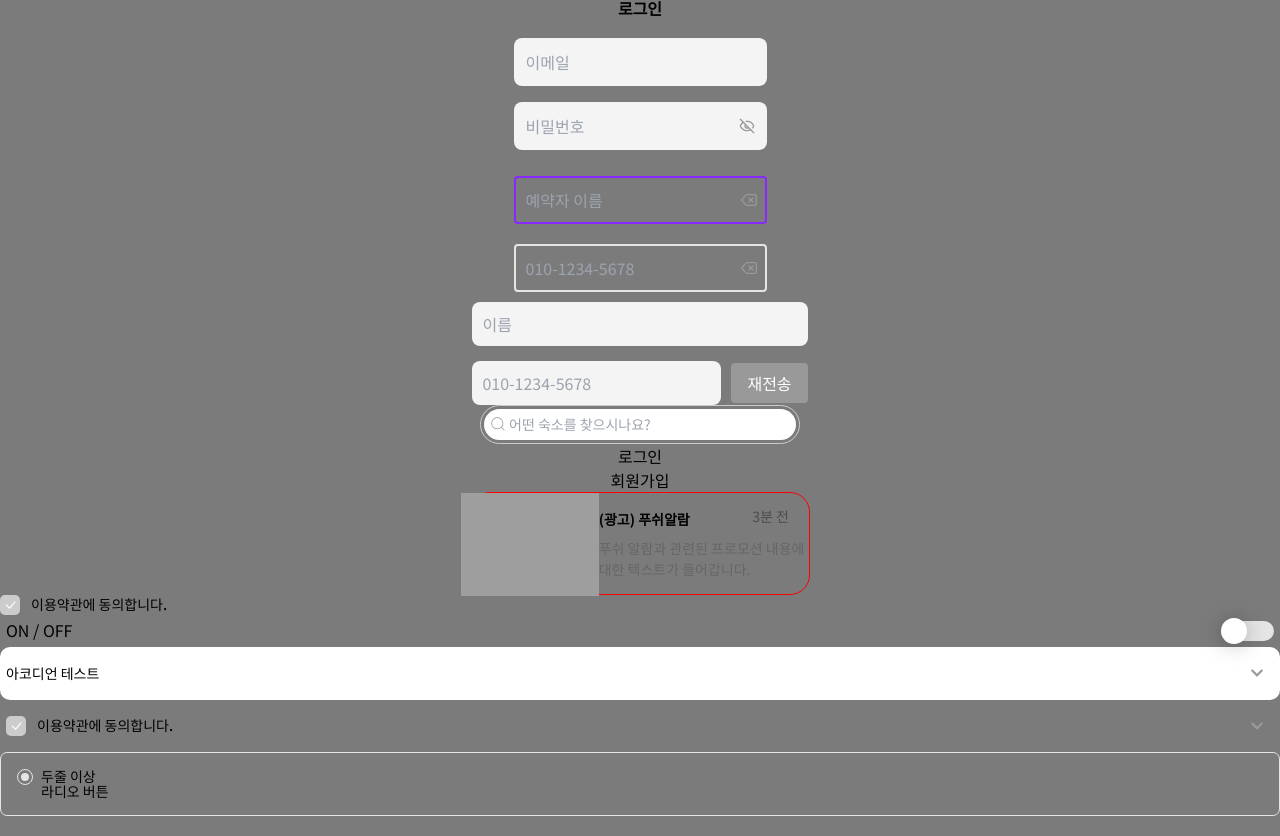
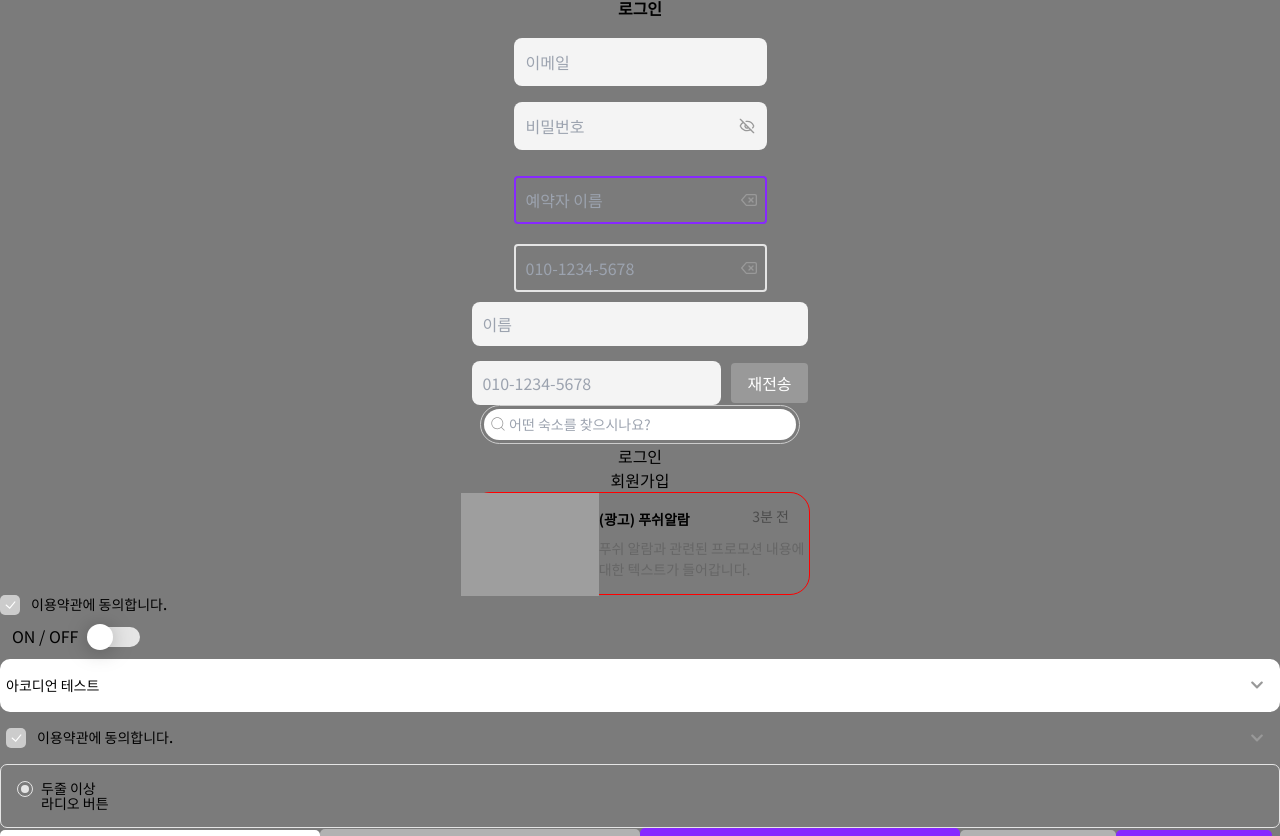
Before and after one commit to blackandwhite-developers/blackandwhite-dev-front, a Next.js app: page / in a window 1280 px wide. Shown: the top 836 px of the page. Built offline with nearby package versions, Linux system fonts and the light colour scheme; grey boxes are pictures that could not be loaded.

Commit message:
[최병호] 컴포넌트 수정

```diff
--- a/src/app/ProductList/page.tsx
+++ /dev/null
@@ -1,31 +0,0 @@
-import { DisableBtn } from "../components/Button/DisableBtn";
-import { NomalBtn } from "../components/Button/NomalBtn";
-import { AbleBtn } from "../components/Button/AbleBtn";
-import { FindPasswordBtn } from "../components/Button/FindPasswordBtn";
-import { LoginBtn } from "../components/Button/LoginBtn";
-import { DateBtn } from "../components/Button/DateBtn";
-import { MemberBtn } from "../components/Button/MemberBtn";
-import { ListBtn } from "../components/Button/ListBtn";
-import { MapBtn } from "../components/Button/MapBtn";
-import { ClickListBtn } from "../components/Button/ClickListBtn";
-import { ResearchBtn } from "../components/Button/ResearchBtn";
-
-const productList = () => {
-  return (
-    <div>
-      <NomalBtn label={"시작하기"} />
-      <DisableBtn label={"다음"} />
-      <AbleBtn label={"다음"} />
-      <FindPasswordBtn label={"비밀번호찾기"} />
-      <LoginBtn label={"로그인하기"} />
-      <DateBtn label={"6.2 화 - 6.3 수"} />
-      <MemberBtn label={"성인2명"} />
-      <ListBtn label={"목록보기"} />
-      <MapBtn label={"지도보기"} />
-      <ClickListBtn label={"목록보기"} />
-      <ResearchBtn label={"이 지역 재탐색"} />
-    </div>
-  );
-};
-
-export default productList;
--- a/src/app/components/checkbox/default/DefaultCheckbox.module.scss
+++ b/src/app/components/checkbox/default/DefaultCheckbox.module.scss
@@ -2,6 +2,14 @@
   display: flex;
   align-items: center;
   gap: 11px;
+  max-width: max-content;
+}
+
+.Wrapper {
+  display: flex;
+  align-items: center;
+  gap: 11px;
+  width: 100%;
 }
 
 .Checkmark {
--- a/src/app/components/checkbox/default/DefaultCheckbox.tsx
+++ b/src/app/components/checkbox/default/DefaultCheckbox.tsx
@@ -22,7 +22,8 @@ export default function DefaultCheckBox(props: CheckBoxProps) {
     setCheck((prev) => !prev);
   };
   return (
-    <label className={cx("Container")}>
+    <div className={cx("Container")}>
+      <label className={cx("Wrapper")}>
         <div
           className={cx("Checkmark", {
             Checked: check,
@@ -34,5 +35,6 @@ export default function DefaultCheckBox(props: CheckBoxProps) {
         <span className={cx("Label", { isLabelBold, isLabelGray })}>{label}</span>
         <input type="checkbox" readOnly hidden onClick={handleClick} onChange={onChange} />
       </label>
+    </div>
   );
 }
--- a/src/app/components/checkbox/slide/SlideCheckbox.module.scss
+++ b/src/app/components/checkbox/slide/SlideCheckbox.module.scss
@@ -1,12 +1,16 @@
 .Container {
   display: flex;
   align-items: center;
+  justify-content: space-between;
+  max-width: max-content;
   padding: 6px;
-  justify-content: space-between;
 }
 
-.Label {
-  cursor: pointer;
+.Wrapper {
+  display: flex;
+  align-items: center;
+  padding: 6px;
+  gap: 12px;
 }
 
 .Slide {
--- a/src/app/components/checkbox/slide/SlideCheckbox.tsx
+++ b/src/app/components/checkbox/slide/SlideCheckbox.tsx
@@ -21,12 +21,12 @@ export default function SlideCheckbox(props: SlideCheckBoxProps) {
     setCheck((prev) => !prev);
   };
   return (
-    <label className={cx("Container")}>
-      <span className={cx("Label", { isLabelBold, isLabelGray })} onClick={handleChange}>
-        {label}
-      </span>
-      <div className={cx("Slide", { Checked: check })} onClick={handleChange} />
-      <input type="checkbox" checked={check} hidden onChange={onChange} />
-    </label>
+    <div className={cx("Container")}>
+      <label className={cx("Wrapper")}>
+        <span className={cx("Label", { isLabelBold, isLabelGray })}>{label}</span>
+        <div className={cx("Slide", { Checked: check })} onClick={handleChange} />
+        <input type="checkbox" checked={check} readOnly hidden onChange={onChange} />
+      </label>
+    </div>
   );
 }
--- a/src/app/page.tsx
+++ b/src/app/page.tsx
@@ -6,6 +6,17 @@ import "./page.scss";
 import PushAlarm from "./components/footer/PushAlarm";
 import Login from "./Login/Login";
 import Radio from "./components/radio/Radio";
+import { AbleBtn } from "./components/Button/AbleBtn";
+import { ClickListBtn } from "./components/Button/ClickListBtn";
+import { DateBtn } from "./components/Button/DateBtn";
+import { DisableBtn } from "./components/Button/DisableBtn";
+import { FindPasswordBtn } from "./components/Button/FindPasswordBtn";
+import { ListBtn } from "./components/Button/ListBtn";
+import { LoginBtn } from "./components/Button/LoginBtn";
+import { MapBtn } from "./components/Button/MapBtn";
+import { MemberBtn } from "./components/Button/MemberBtn";
+import { NomalBtn } from "./components/Button/NomalBtn";
+import { ResearchBtn } from "./components/Button/ResearchBtn";
 export default function Home() {
   return (
     <React.Fragment>
@@ -34,6 +45,19 @@ export default function Home() {
         name="radio"
         value="radio"
       />
+      <div>
+        <NomalBtn label={"시작하기"} />
+        <DisableBtn label={"다음"} />
+        <AbleBtn label={"다음"} />
+        <FindPasswordBtn label={"비밀번호찾기"} />
+        <LoginBtn label={"로그인하기"} />
+        <DateBtn label={"6.2 화 - 6.3 수"} />
+        <MemberBtn label={"성인2명"} />
+        <ListBtn label={"목록보기"} />
+        <MapBtn label={"지도보기"} />
+        <ClickListBtn label={"목록보기"} />
+        <ResearchBtn label={"이 지역 재탐색"} />
+      </div>
     </React.Fragment>
   );
 }
```
Lines whose indentation alone changed are shown as unchanged.
